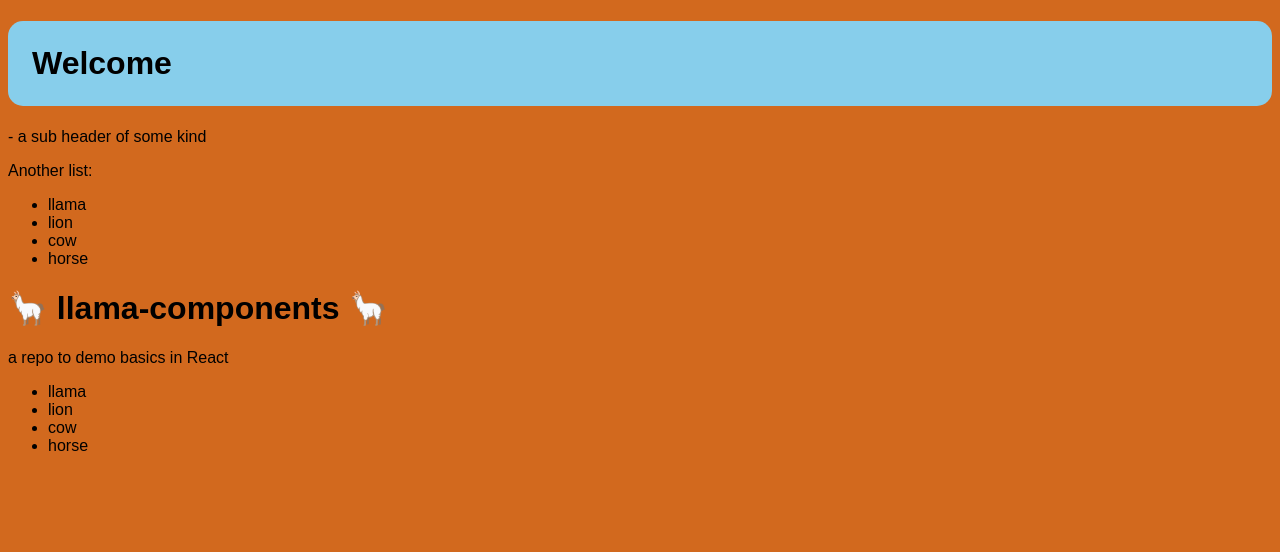
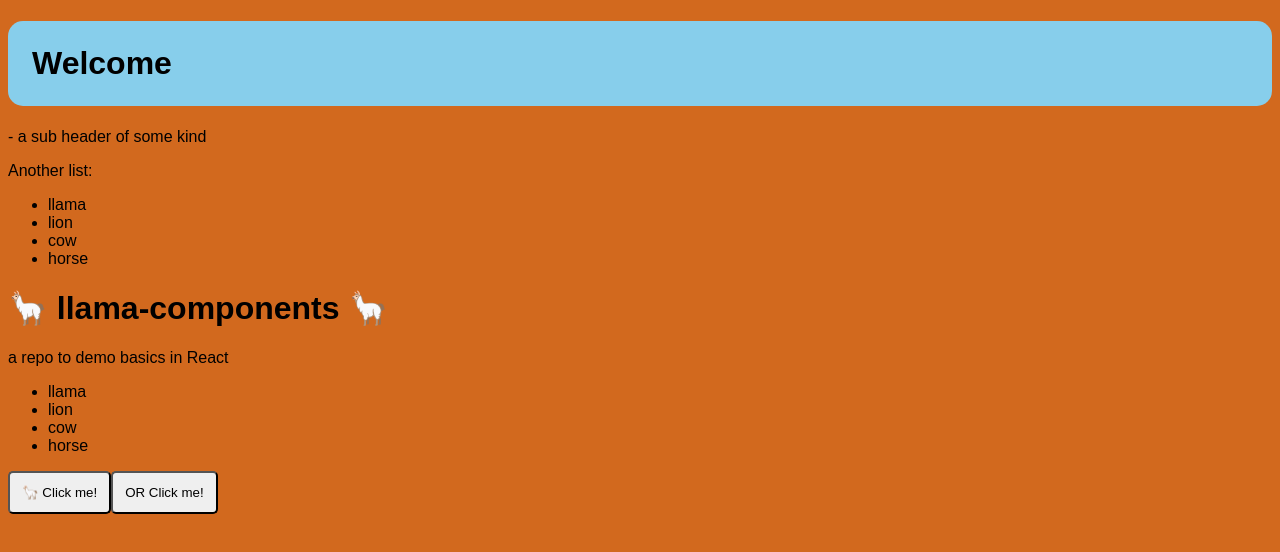
Before and after one commit to niklas-mardby/llama-components, a React (Vite) app: page / in a window 1280 px wide. Shown: the top 552 px of the page. Built offline with nearby package versions, Linux system fonts and the light colour scheme.

Commit message:
Added LlamaButton component

```diff
--- a/src/App.tsx
+++ b/src/App.tsx
@@ -1,6 +1,7 @@
 import "./App.scss";
 import Header from "./components/Header/Header";
 import List from "./components/List/List";
+import LlamaButton from "./components/LlamaButton/LlamaButton";
 import SubHeader from "./components/SubHeader/SubHeader";
 
 function App() {
@@ -20,6 +21,8 @@ function App() {
 			<h1>🦙 llama-components 🦙</h1>
 			<p>a repo to demo basics in React</p>
 			<List items={animals} />
+			<LlamaButton title="Click me!" hasIcon={true} />
+			<LlamaButton title="OR Click me!" hasIcon={false} />
 		</>
 	);
 }
--- /dev/null
+++ b/src/components/LlamaButton/LlamaButton.scss
@@ -0,0 +1,4 @@
+.LlamaButton {
+	padding: 0.75rem;
+	border-radius: 5px;
+}
--- /dev/null
+++ b/src/components/LlamaButton/LlamaButton.tsx
@@ -0,0 +1,21 @@
+import "./LlamaButton.scss";
+
+type LlamaButtonProps = {
+	title: string;
+	hasIcon: boolean;
+};
+
+const LlamaButton = ({ title, hasIcon }: LlamaButtonProps) => {
+	// if (hasIcon) return <button className="LlamaButton">🦙 {title}</button>;
+	// else return <button className="LlamaButton">{title}</button>;
+
+	return (
+		<button className="LlamaButton">
+			{/* {hasIcon ? <>🦙 </> : ""} */}
+			{hasIcon && "🦙 "}
+			{title}
+		</button>
+	);
+};
+
+export default LlamaButton;
```
